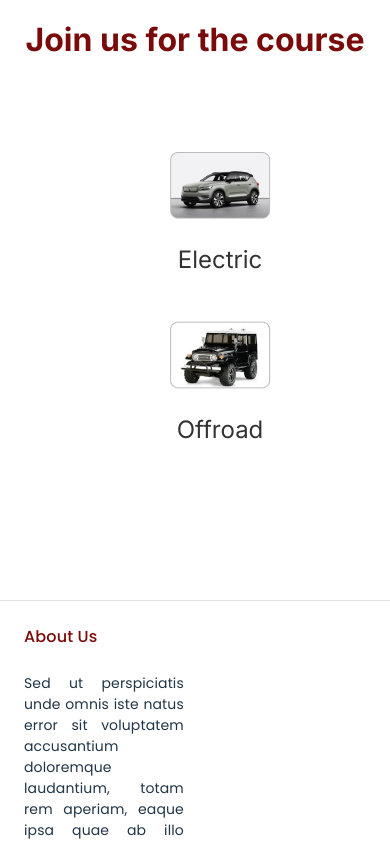
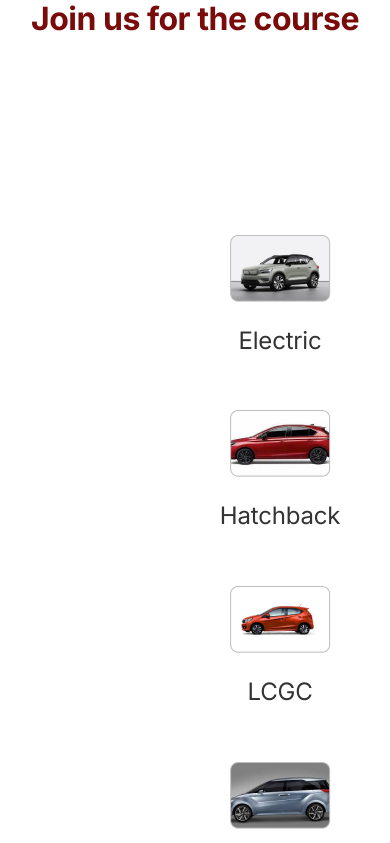
Before and after one commit to huseinnabil1997/FS15-Frontend, a React (Vite) app: page / in a window 390 px wide. Shown: the part 2200-3043 px from the top of the page. Built offline with nearby package versions, Linux system fonts and the light colour scheme.

Commit message:
Responsive homepage

```diff
--- a/src/pages/homepage/homepage.css
+++ b/src/pages/homepage/homepage.css
@@ -260,7 +260,7 @@
 
 .footerHomePage {
   position: absolute;
-  top: 2800px;
+  /* top: 2800px; */
   width: 100%;
   margin: 0;
   left: 0px;
--- a/src/pages/homepage/index.jsx
+++ b/src/pages/homepage/index.jsx
@@ -18,6 +18,7 @@ import Offroad from '../../assets/offroad.png'
 import Sedan from '../../assets/sedan.png'
 import Suv from '../../assets/suv.png'
 import Truck from '../../assets/truck.png'
+import { Stack, Typography } from '@mui/material';
 
 const Homepage = () => {
   const location = useLocation();
@@ -111,7 +112,7 @@ const Homepage = () => {
   ];
   return (
     <>
-      <Header homePage={isHomepage}/>
+      <Header homePage={isHomepage} />
       <div className="backgroundContainer">
         <div className="textOverlay">
           <div className='lessonTitle'>We provide driving lessons for various types of cars</div>
@@ -163,21 +164,21 @@ const Homepage = () => {
           <div style={{ zIndex: -1 }} className='boxImageBottom' />
         </div>
       </div>
-      <div className="moreCarType">
-        <h1>Join us for the course</h1>
-        <div className='boxListContainer'>
+      <Stack spacing={2} className="moreCarType">
+        <Typography variant="h1">Join us for the course</Typography>
+        <Stack direction={{ xs: 'column', md: 'row' }} spacing={2} useFlexGap flexWrap="wrap" padding={20}>
           {miniBoxes.map(({ img, category, name, price }) => (
-            <div className="boxList" key={img}>
+            <Stack key={img} className="boxList" alignItems="center">
               <img src={img} alt={name} />
-              <h2>{name}</h2>
-              <p className='carPrice'>{price}</p>
-            </div>
+              <Typography variant="h2">{name}</Typography>
+              <Typography variant="body1" className='carPrice'>{price}</Typography>
+            </Stack>
           ))}
-        </div>
-      </div>
-      <div className='footerHomePage'>
+        </Stack>
+      </Stack>
+      <Stack top={{ xs: '3900px', md: '3400px' }} className='footerHomePage'>
         <Footer />
-      </div>
+      </Stack>
     </>
   );
 };
```
